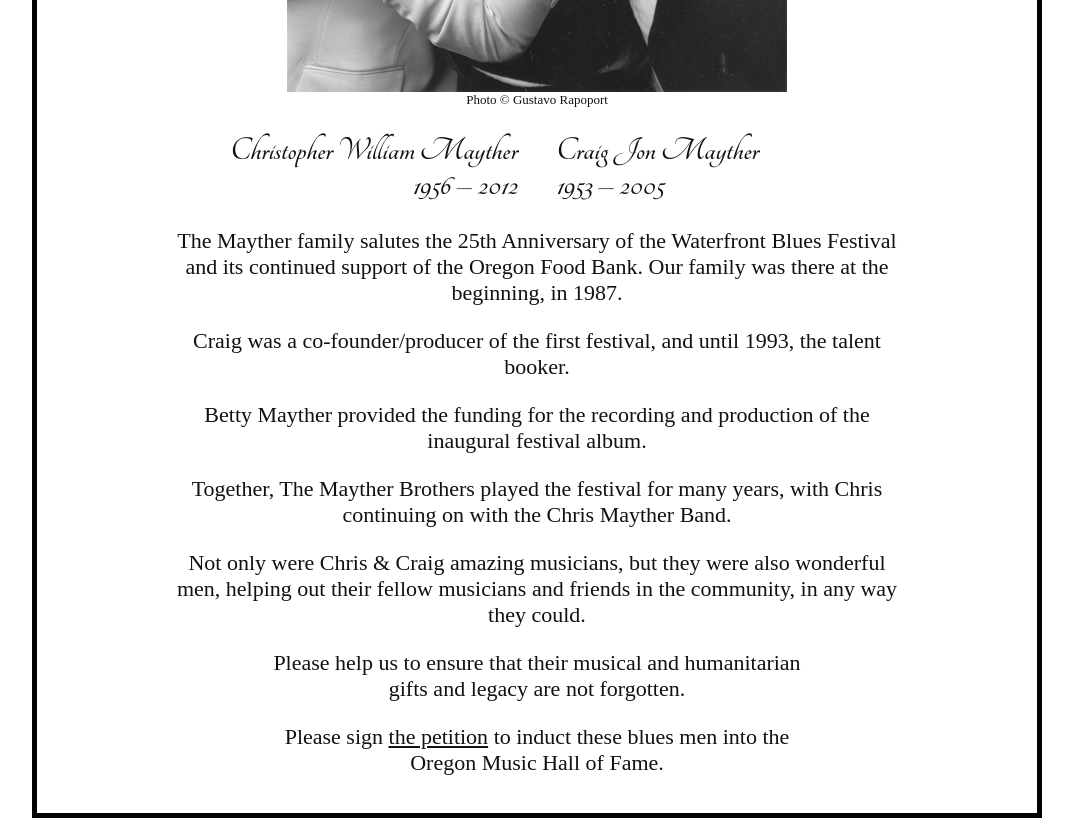
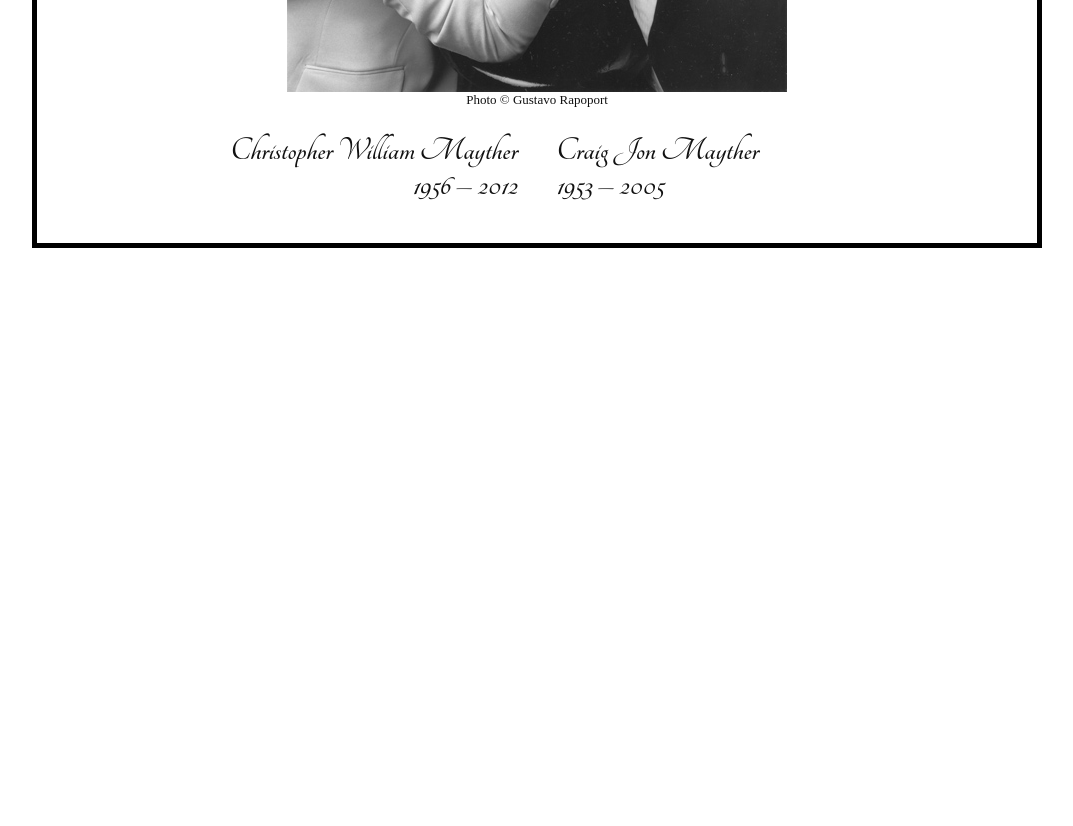
Before and after one commit to pdxfixit/maytherbrothers, a plain HTML site: page index.html in a window 1280 px wide. Shown: the part 700-1526 px from the top of the page, without its empty margins (103-1176 px from the left). After the commit the page ends 956 px from the top, so only its background shows below. Drawn offline with Linux system fonts and the light colour scheme.

Commit message:
remove petition request

```diff
--- a/index.html
+++ b/index.html
@@ -92,24 +92,6 @@
     <div id="credits">Photo &copy; Gustavo Rapoport</div>
     <div id="chris" class="name">Christopher William Mayther<br>1956 &ndash; 2012</div>
     <div id="craig" class="name">Craig Jon Mayther<br>1953 &ndash; 2005</div>
-    <p>The Mayther family salutes the 25th Anniversary of the Waterfront Blues Festival and its continued support of the
-        Oregon Food Bank. Our family was there at the beginning, in 1987.</p>
-
-    <p>Craig was a co-founder/producer of the first festival, and until 1993, the talent booker.</p>
-
-    <p>Betty Mayther provided the funding for the recording and production of the inaugural festival album.</p>
-
-    <p>Together, The Mayther Brothers played the festival for many years, with Chris continuing on with the Chris
-        Mayther Band.</p>
-
-    <p>Not only were Chris &amp; Craig amazing musicians, but they were also wonderful men, helping out their fellow
-        musicians and friends in the community, in any way they could.</p>
-
-    <p class="indented">Please help us to ensure that their musical and humanitarian gifts and legacy are not
-        forgotten.</p>
-
-    <p class="indented">Please sign <a href="http://www.ipetitions.com/petition/maytherbrothers/" target="_blank">the
-        petition</a> to induct these blues men into the Oregon Music Hall of Fame.</p>
 </div>
 </body>
 </html>
```
